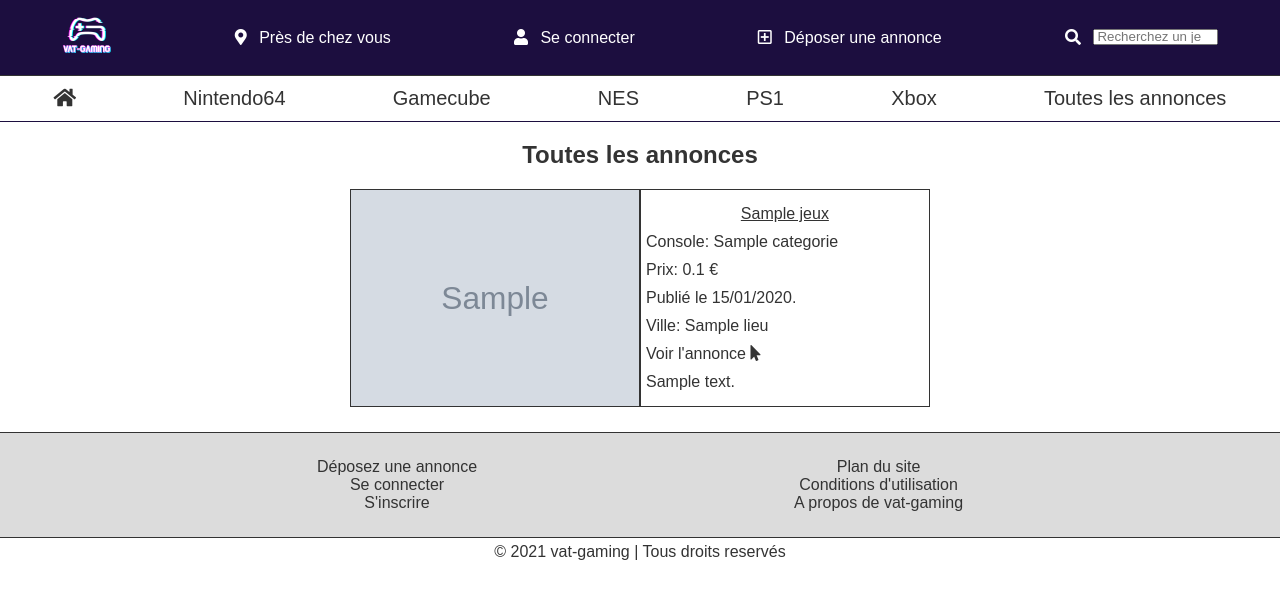
After one commit to vkrpk/Projet-Final, a Symfony app: template templates/annonce/chercher-annonce.html.twig in a window 1280 px wide. The commit adds this page. Shown: the top 599 px of the page. Run offline with Twig, Linux system fonts and the light colour scheme; the template is opened without the code that fills it: most values are stand-ins (such as "Sample title", 1, 10 or a date in 2020); grey boxes marked "Sample" are stand-in pictures; some libraries are stand-ins or nearby versions.

Commit message:
barre de recherche navbar

```diff
--- a/composer.json
+++ b/composer.json
@@ -22,6 +22,7 @@
         "symfony/flex": "^1.3.1",
         "symfony/form": "5.1.*",
         "symfony/framework-bundle": "5.1.*",
+        "symfony/http-foundation": "5.1.*",
         "symfony/maker-bundle": "^1.30",
         "symfony/mime": "5.1.*",
         "symfony/monolog-bundle": "^3.0",
--- /dev/null
+++ b/templates/annonce/chercher-annonce.html.twig
@@ -0,0 +1,39 @@
+{% extends "base.html.twig" %}
+
+{% block title %}
+Toutes les annonces
+| vat-gaming
+{% endblock %}
+
+{% block body %}
+<div id="titre">
+    <h2>Toutes les annonces</h2>
+</div>
+
+<section id="categorie-jeux">
+    {% for j in jeux %}
+    <div id="annonce">
+        <figure>
+            <img src="{{asset('assets/img/' ~ j.photo)}}" alt="">
+        </figure>
+        <div>
+            <p>{{j.nom}}</p>
+            <p>Console:
+                {{j.categorie.nom}}</p>
+            <p>Prix: {{j.prix / 100}}
+                &euro;</p>
+            <p>Publié le
+                {{j.date|date('d/m/Y')}}.</p>
+            <p>Ville:
+                {{j.lieu}}</p>
+            <p>
+                <a href="{{path('annonce_montrer', {slug: j.slug})}}">
+                    Voir l'annonce</a>
+                <i class="fas fa-mouse-pointer"></i>
+            </p>
+            <p>{{j.description}}</p>
+        </div>
+    </div>
+    {% endfor %}
+</section>
+{% endblock %}
--- /dev/null
+++ b/templates/home/form-chercher.html.twig
@@ -0,0 +1,4 @@
+<form action="{{path('home_chercher')}}" method="POST" style="display: inline;">
+    <input type="search" name="query" id="" placeholder="Recherchez un jeu ...">
+    <input type="submit" value="valider" style="display: none;">
+</form>
--- a/templates/parties-communes/navbar.html.twig
+++ b/templates/parties-communes/navbar.html.twig
@@ -19,8 +19,7 @@
 		</li>
 		<li>
 			<i class="fas fa-search"></i>
-			<input type="search" name="" id="">
-
+			{% include 'home/form-chercher.html.twig' %}
 		</li>
 	</ul>
 	<i class="fas fa-bars icone-menu"></i>
@@ -60,7 +59,7 @@
 			</li>
 			<li>
 				<i class="fas fa-search"></i>
-				<input type="search" name="" id="" placeholder="Recherchez un jeu...">
+				{% include 'home/form-chercher.html.twig' %}
 			</li>
 		</ul>
 	</nav>
```
Also changed, not shown: src/Controller/HomeController.php (+8 -11 lines), 1 other file.
